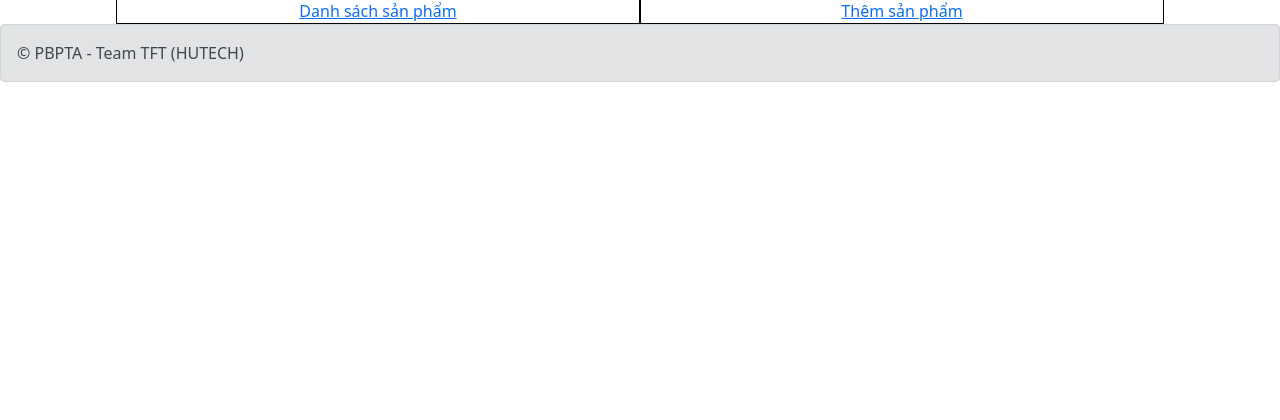
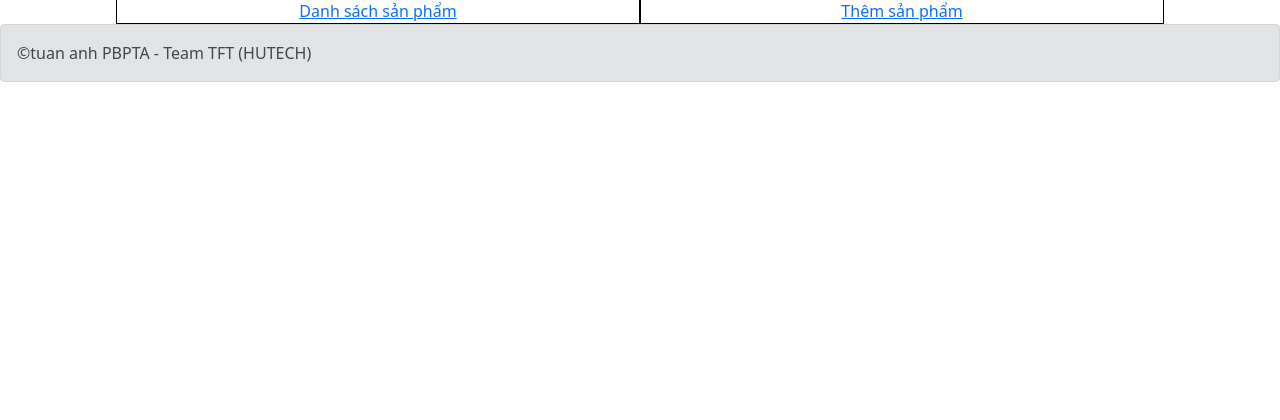
Before and after one commit to tatuuuu123/pjEquiz, a PHP site: page /index.php in a window 1280 px wide. Shown: the part 197-617 px from the top of the page. Run offline with PHP 8.4, Linux system fonts and the light colour scheme; some libraries are stand-ins or nearby versions.

Commit message:
tuan anh sua

```diff
--- a/footer.php
+++ b/footer.php
@@ -1,6 +1,6 @@
 </div>
 <footer class="alert alert-secondary" role="alert" text="text-danger" >
-        &#169; PBPTA - Team TFT (HUTECH)
+        &#169;tuan anh PBPTA - Team TFT (HUTECH)
     </footer>
 </body>
 </html>
```
